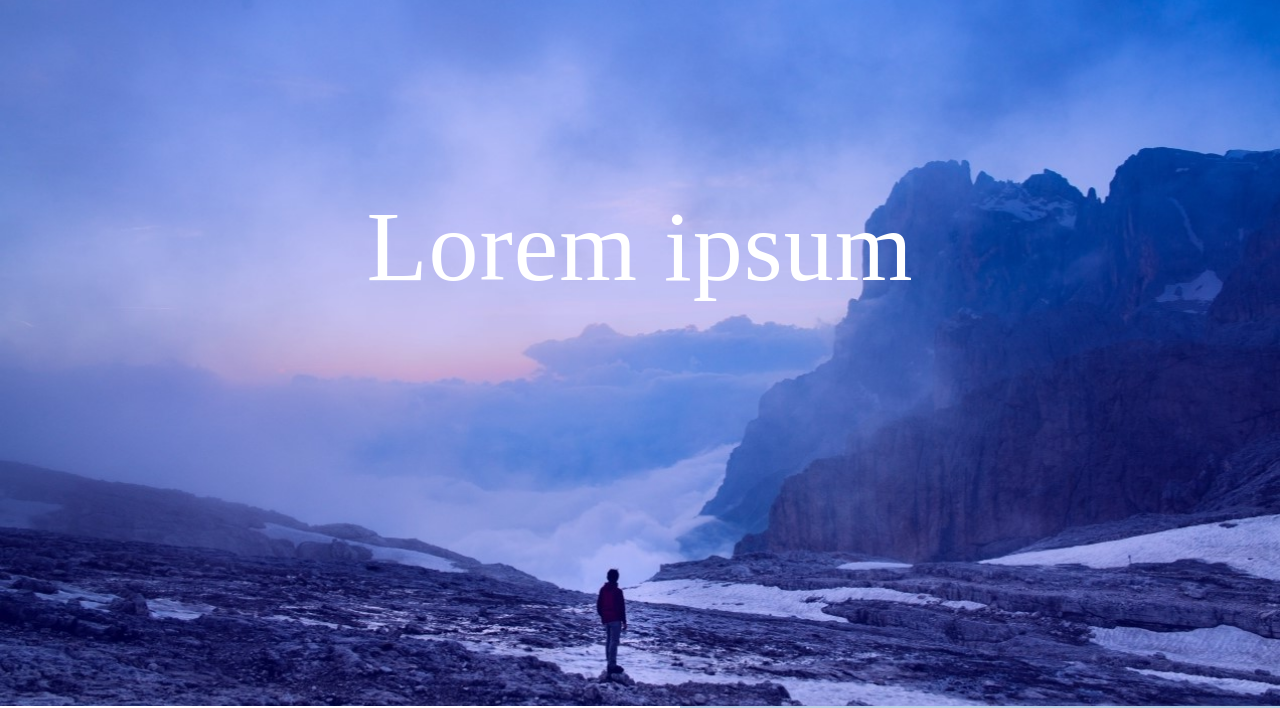
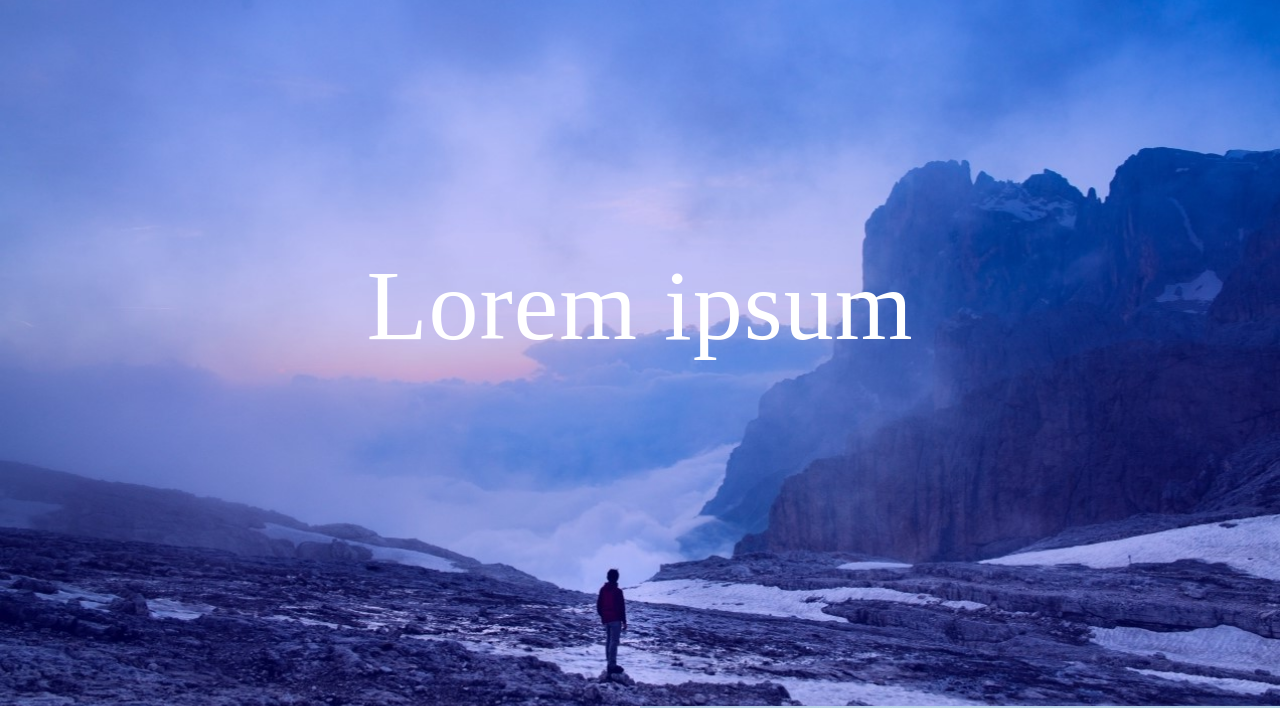
Before and after one commit to teomunjishvilii/lesson8_homework_flex-responsive_UniLab, a plain HTML site: page index.html in a window 1280 px wide. Shown: the part 94-802 px from the top of the page. Drawn offline with Linux system fonts and the light colour scheme.

Commit message:
update css file

```diff
--- a/css/style.css
+++ b/css/style.css
@@ -1,3 +1,10 @@
+/*
+* Prefixed by https://autoprefixer.github.io
+* PostCSS: v7.0.29,
+* Autoprefixer: v9.7.6
+* Browsers: last 4 version
+*/
+
 /*
 * Prefixed by https://autoprefixer.github.io
 * PostCSS: v7.0.29,
@@ -12,6 +19,7 @@
     background-repeat: no-repeat;
     background-position: center;
     height: 800px;
+    position: relative;
 }
 
 .container {
@@ -52,21 +60,17 @@
     font-weight: 500;
 }
 
-.bg_image_h2_div {
-    display: -webkit-box;
-    display: -ms-flexbox;
-    display: flex;
-    -webkit-box-pack: center;
-        -ms-flex-pack: center;
-            justify-content: center;
-}
-
 .bg_image_h2 {
     font-size: 100px;
     letter-spacing: -5px;
     color: #ffffff;
-    margin-top: 200px;
     letter-spacing: 1px;
+    position: absolute;
+    top: 50%;
+	left: 50%;
+	-webkit-transform: translate(-50%,-50%);
+	    -ms-transform: translate(-50%,-50%);
+	        transform: translate(-50%,-50%);
 }
 
 /* Section 2 - text and image */
@@ -80,6 +84,7 @@
 }
 
 .section2_text {
+    max-width: 450px;
     width: 50%;
     display: -webkit-box;
     display: -ms-flexbox;
@@ -94,7 +99,7 @@
     -webkit-box-align: start;
         -ms-flex-align: start;
             align-items: flex-start;
-    margin-left: 80px;
+    margin: 0 auto;
 }
 
 .section2_h4 {
```
